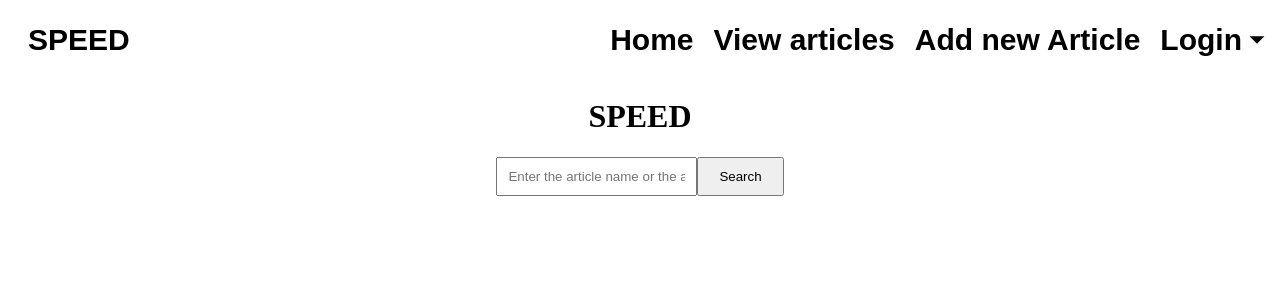
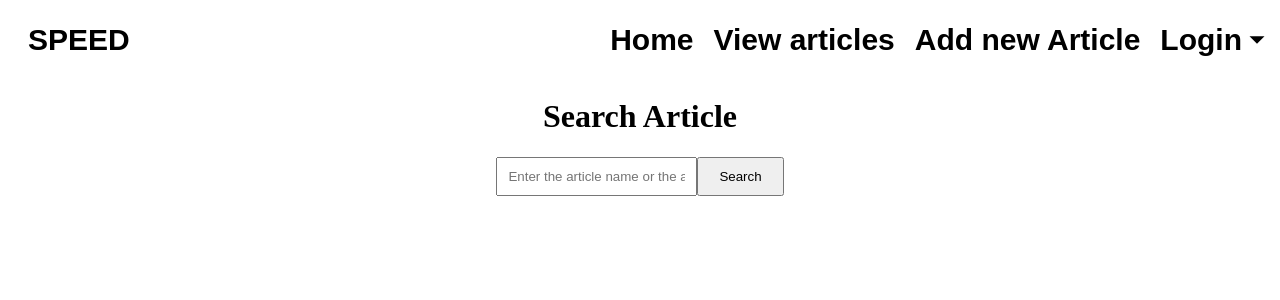
Before and after one commit to HazeemHussain/Assignment-1B, a Next.js app in the folder frontend/: page / in a window 1280 px wide. Shown: the top 300 px of the page. Built offline with nearby package versions, Linux system fonts and the light colour scheme.

Commit message:
frontend

```diff
--- a/frontend/package.json
+++ b/frontend/package.json
@@ -38,8 +38,10 @@
     "@testing-library/jest-dom": "^6.1.4",
     "@testing-library/react": "^14.0.0",
     "@testing-library/user-event": "^14.5.1",
+    "@types/enzyme": "^3.10.15",
     "@types/jest": "^29.5.6",
     "babel-jest": "^29.7.0",
+    "enzyme": "^3.11.0",
     "identity-obj-proxy": "^3.0.0",
     "jest": "^29.7.0",
     "jest-environment-jsdom": "^29.7.0",
--- a/frontend/src/components/PopulatedNavBar.tsx
+++ b/frontend/src/components/PopulatedNavBar.tsx
@@ -8,22 +8,17 @@ const PopulatedNavBar = () => {
   return (
     <NavBar>
       <NavItem>SPEED</NavItem>
-
-
       <NavItem route="/" end>
         Home
       </NavItem>
         <NavItem route="/articles/">View articles</NavItem>
         <NavItem route="/articles/new">Add new Article</NavItem>
 
-
       <NavItem dropdown route="/articles">
         Login <IoMdArrowDropdown />
         <NavDropdown>
-        <NavItem route="/articles">Moderator</NavItem>
-       <NavItem route="/articles">Analyst</NavItem>
-
-
+        <NavItem route="/moderator">Moderator</NavItem>
+       <NavItem route="/analyst">Analyst</NavItem>
         </NavDropdown>
       </NavItem>
     </NavBar>
--- a/frontend/src/pages/index.tsx
+++ b/frontend/src/pages/index.tsx
@@ -53,7 +53,7 @@ const Articles: NextPage<ArticlesProps> = ({ articles }) => {
 
   return (
     <div className={styles.container}>
-      <h1>SPEED</h1>
+      <h1>Search Article</h1>
 
       <div className={styles['centered-search-bar']}>
         <input
```
Also changed, not shown: 1 other file (tests, documents, lock files or other folders).
